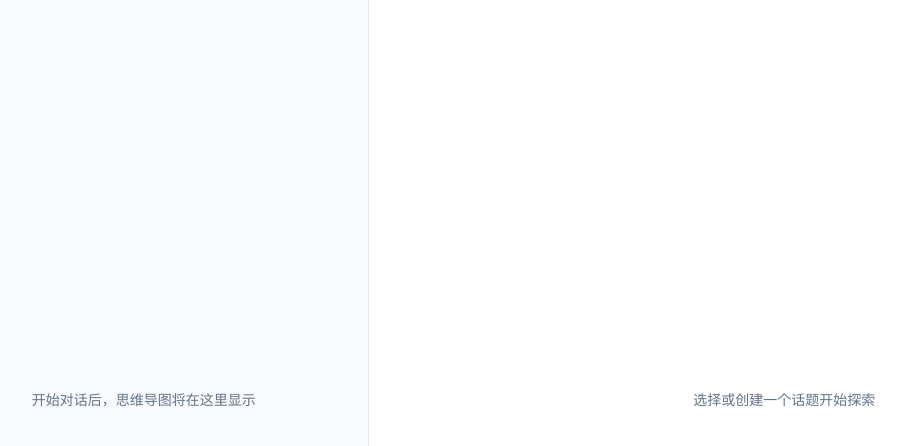
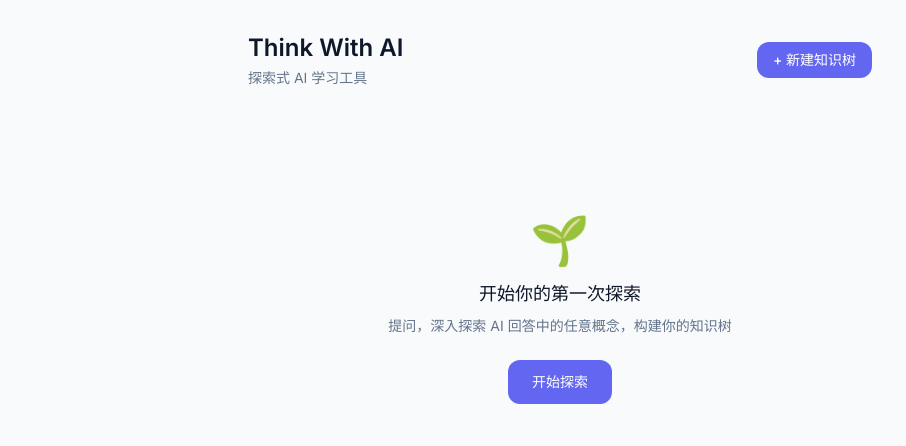
Before and after one commit to Javin-w/think-with-ai, a React (Vite) app in the folder apps/client/: page / in a window 1280 px wide. Shown: the top 446 px of the page, without its empty margins (80-986 px from the left). Built offline with nearby package versions, Linux system fonts and the light colour scheme.

Commit message:
feat(topics): add tree list, empty states, and view switching

```diff
--- a/apps/client/src/App.tsx
+++ b/apps/client/src/App.tsx
@@ -1,20 +1,57 @@
-import { useEffect } from 'react'
+import { useEffect, useRef } from 'react'
 import Layout from './components/Layout'
 import ConversationPanel from './components/Chat/ConversationPanel'
 import MindMap from './components/MindMap/MindMap'
+import TreeList from './components/TreeList/TreeList'
 import { useTreeStore } from './store/treeStore'
 import { useNodeStream } from './hooks/useNodeStream'
 
 function App() {
-  const { currentNodeId, currentTreeId, loadTrees, createTree, createNode } = useTreeStore()
+  const {
+    trees,
+    currentNodeId,
+    currentTreeId,
+    view,
+    loadTrees,
+    loadTree,
+    createTree,
+    createNode,
+    setView,
+    setCurrentNode,
+  } = useTreeStore()
   const { sendMessage, isStreaming } = useNodeStream()
+  const inputAutoFocusRef = useRef(false)
 
   // Load trees on mount
   useEffect(() => {
     loadTrees()
   }, [loadTrees])
 
-  // For now: auto-create a tree if none exists (Task 10 will add proper tree list UI)
+  const handleSelectTree = async (treeId: string) => {
+    await loadTree(treeId)
+    // Set current node to root node of the tree
+    const state = useTreeStore.getState()
+    const rootNode = state.nodes.find(n => n.treeId === treeId && n.parentId === null)
+    if (rootNode) {
+      setCurrentNode(rootNode.id)
+    }
+    setView('tree')
+  }
+
+  const handleCreateTree = () => {
+    // Switch to tree view with no current tree — first message will create the tree
+    setView('tree')
+    // Reset current tree/node so first message creates a new tree
+    useTreeStore.setState({ currentTreeId: null, currentNodeId: null, nodes: [] })
+    inputAutoFocusRef.current = true
+  }
+
+  const handleBackToList = () => {
+    setView('list')
+    // Reload trees to get updated titles
+    loadTrees()
+  }
+
   const handleSend = async (message: string) => {
     if (!currentNodeId) {
       // Create a new tree with this first message
@@ -27,20 +64,32 @@ function App() {
 
   const handleBranch = async (selectedText: string) => {
     if (!currentNodeId || isStreaming) return
-
-    // Create child node
     const childNode = await createNode(currentNodeId, selectedText)
-
-    // Auto-send first message
     const firstMessage = `请详细解释：${selectedText}`
     await sendMessage(childNode.id, firstMessage)
   }
 
+  if (view === 'list') {
     return (
+      <TreeList
+        trees={trees}
+        onSelectTree={handleSelectTree}
+        onCreateTree={handleCreateTree}
+      />
+    )
+  }
+
+  return (
+    <div className="relative">
+      {/* Back button */}
+      <button
+        onClick={handleBackToList}
+        className="absolute top-3 left-3 z-10 px-3 py-1.5 text-xs text-text-secondary hover:text-text-primary bg-white border border-border rounded-lg hover:border-brand transition-colors"
+      >
+        ← 返回列表
+      </button>
       <Layout
-      leftPanel={
-        <MindMap treeId={currentTreeId} />
-      }
+        leftPanel={<MindMap treeId={currentTreeId} />}
         rightPanel={
           <ConversationPanel
             nodeId={currentNodeId}
@@ -50,6 +99,7 @@ function App() {
           />
         }
       />
+    </div>
   )
 }
 
--- /dev/null
+++ b/apps/client/src/components/TreeList/TreeList.tsx
@@ -0,0 +1,71 @@
+import type { Tree } from '@repo/types'
+
+interface TreeListProps {
+  trees: Tree[]
+  onSelectTree: (treeId: string) => void
+  onCreateTree: () => void
+}
+
+function formatDate(timestamp: number): string {
+  const date = new Date(timestamp)
+  return date.toLocaleDateString('zh-CN', { month: 'short', day: 'numeric', hour: '2-digit', minute: '2-digit' })
+}
+
+export default function TreeList({ trees, onSelectTree, onCreateTree }: TreeListProps) {
+  return (
+    <div className="min-h-screen bg-surface-secondary">
+      {/* Header */}
+      <div className="max-w-2xl mx-auto px-6 py-8">
+        <div className="flex items-center justify-between mb-8">
+          <div>
+            <h1 className="text-2xl font-semibold text-text-primary">Think With AI</h1>
+            <p className="text-sm text-text-secondary mt-1">探索式 AI 学习工具</p>
+          </div>
+          <button
+            onClick={onCreateTree}
+            className="px-4 py-2 bg-brand text-white text-sm font-medium rounded-lg hover:bg-indigo-600 transition-colors"
+          >
+            + 新建知识树
+          </button>
+        </div>
+
+        {/* Empty state */}
+        {trees.length === 0 ? (
+          <div className="flex flex-col items-center justify-center py-24 text-center">
+            <div className="text-5xl mb-4">🌱</div>
+            <h2 className="text-lg font-medium text-text-primary mb-2">开始你的第一次探索</h2>
+            <p className="text-sm text-text-secondary mb-6 max-w-sm">
+              提问，深入探索 AI 回答中的任意概念，构建你的知识树
+            </p>
+            <button
+              onClick={onCreateTree}
+              data-testid="create-tree-cta"
+              className="px-6 py-3 bg-brand text-white text-sm font-medium rounded-lg hover:bg-indigo-600 transition-colors"
+            >
+              开始探索
+            </button>
+          </div>
+        ) : (
+          <div className="space-y-2">
+            {trees.map(tree => (
+              <button
+                key={tree.id}
+                onClick={() => onSelectTree(tree.id)}
+                className="w-full text-left px-4 py-4 bg-white rounded-lg border border-border hover:border-brand hover:shadow-sm transition-all group"
+              >
+                <div className="flex items-center justify-between">
+                  <p className="text-sm font-medium text-text-primary group-hover:text-brand truncate flex-1 mr-4">
+                    {tree.title || '未命名知识树'}
+                  </p>
+                  <p className="text-xs text-text-secondary shrink-0">
+                    {formatDate(tree.updatedAt)}
+                  </p>
+                </div>
+              </button>
+            ))}
+          </div>
+        )}
+      </div>
+    </div>
+  )
+}
```
Lines whose indentation alone changed are shown as unchanged.
